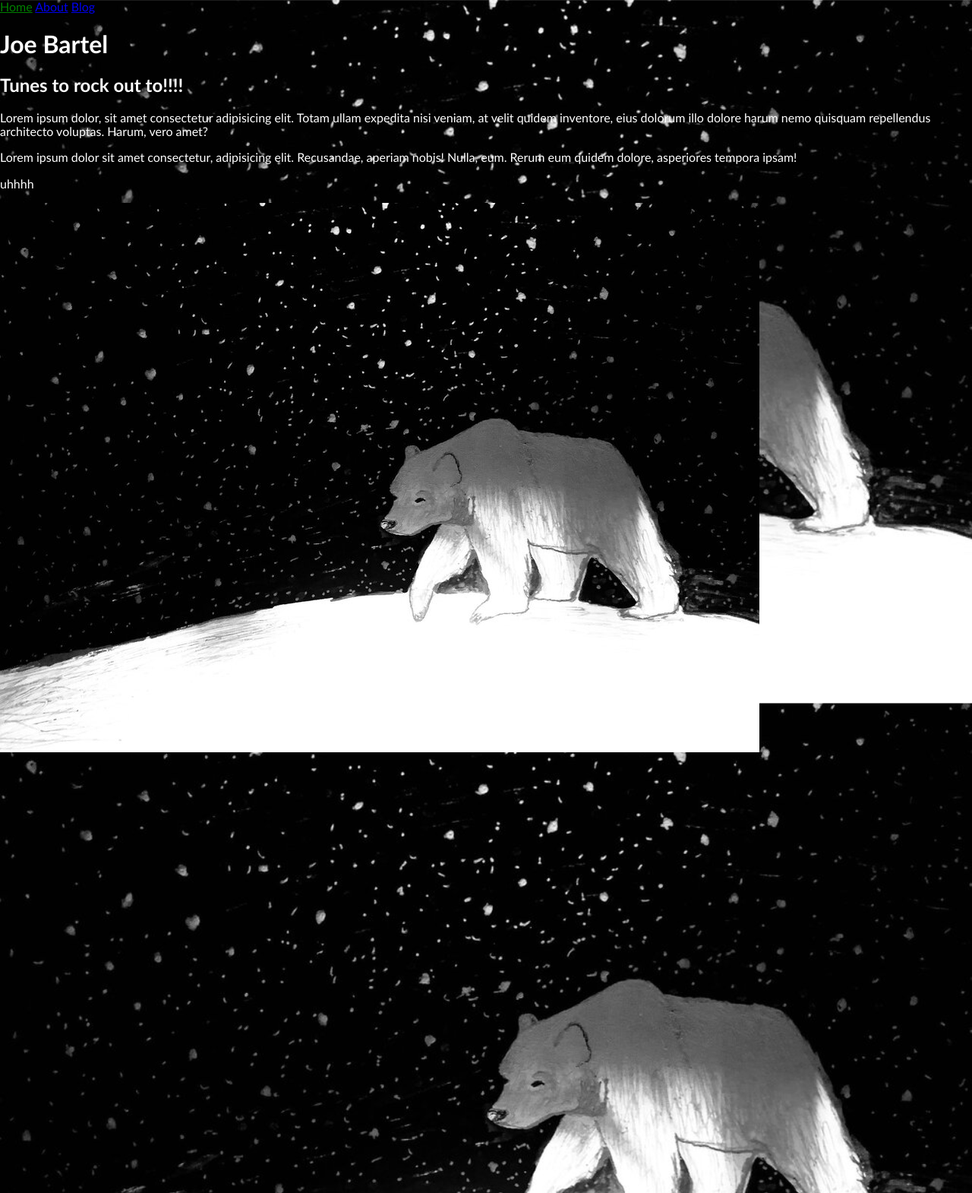
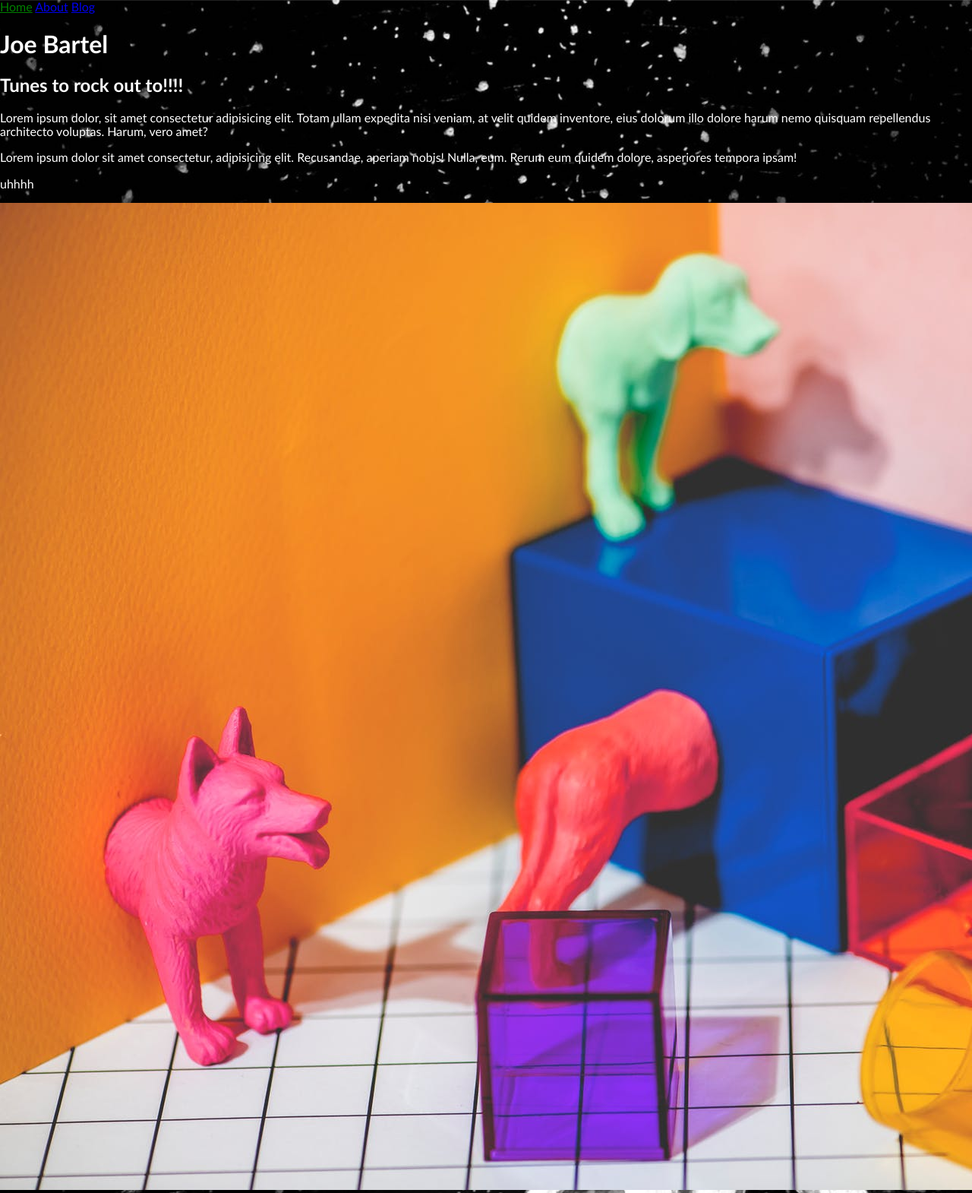
Before and after one commit to joebartel/joebartel, a Jekyll site: the page built from joebartel/index.html, in a window 1280 px wide. Shown: the whole page at 76% size. Built offline with Jekyll 4.4.1, drawn with Linux system fonts in a browser that asks for light colours.

Commit message:
Update from Forestry.io Davey Devs updated joebartel/index.html

```diff
--- a/joebartel/index.html
+++ b/joebartel/index.html
@@ -9,4 +9,4 @@ title: Home
 <p>Lorem ipsum dolor sit amet consectetur, adipisicing elit. Recusandae, aperiam nobis! Nulla, eum. Rerum eum quidem dolore, asperiores tempora ipsam!</p>
 <!-- <img src="/assets/images/polar+bear.jpeg" alt="bearrr"> -->
 <p>uhhhh</p>
-<img src="/assets/images/polar+bear.jpeg">
+<img src="/assets/public-domain-animals-shapes.jpeg">
```
